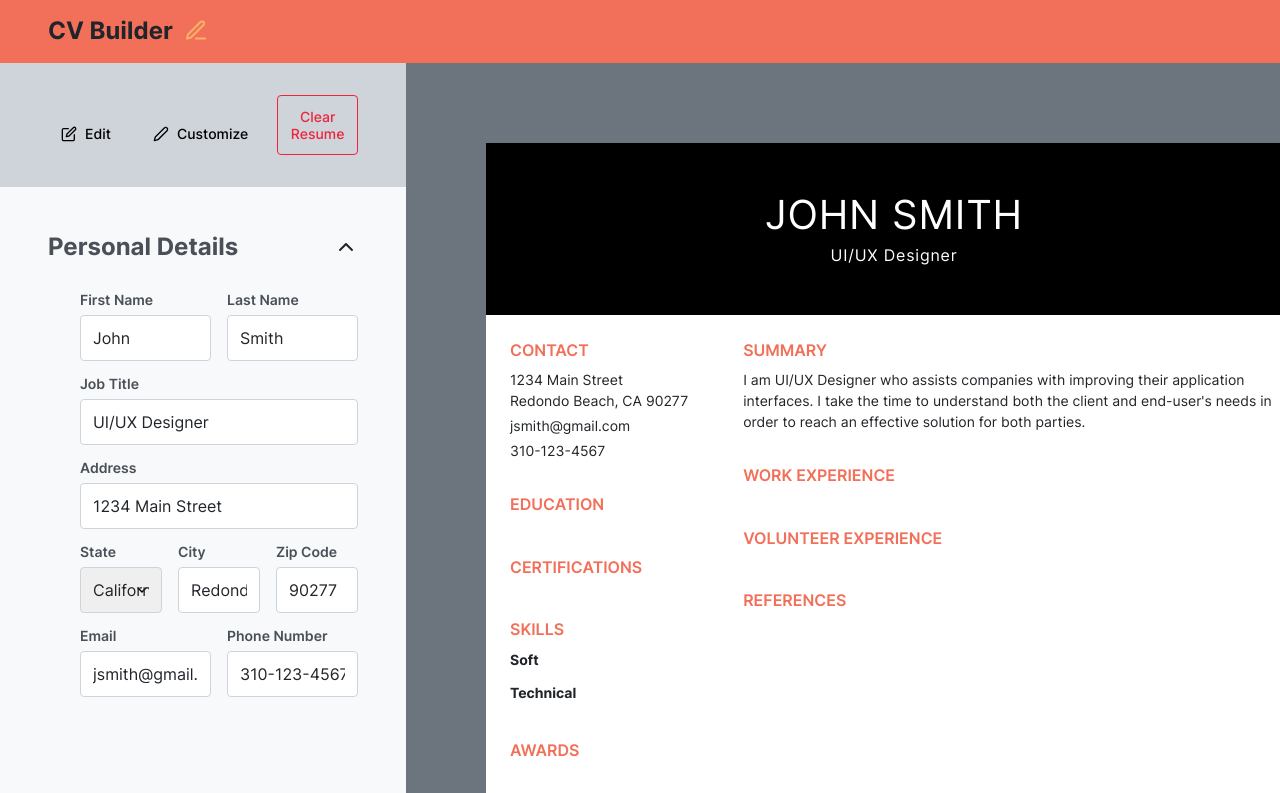
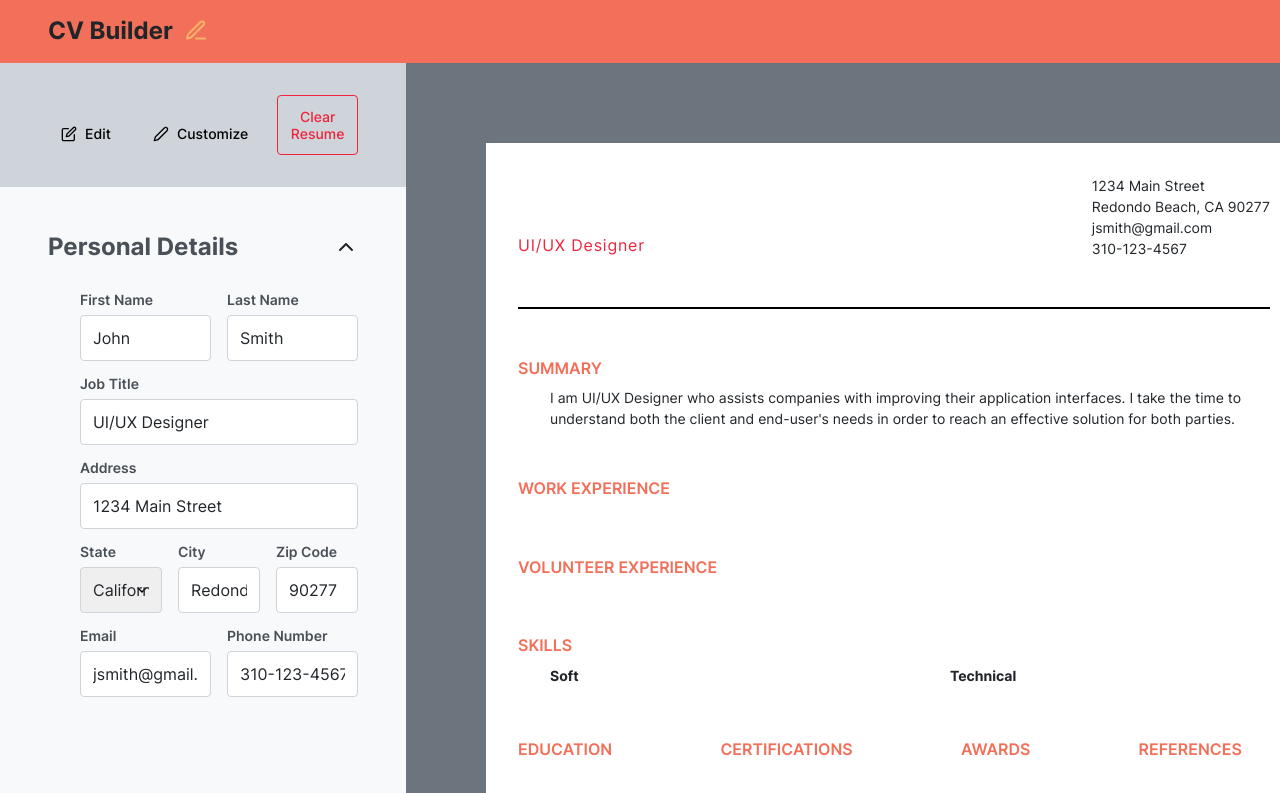
Before and after one commit to vbelmonte/cv-application, a React (Vite) app: page / in a window 1280 px wide. Shown: the top 793 px of the page. Built offline with nearby package versions, Linux system fonts and the light colour scheme.

Commit message:
Add logic to update resume layout choice

```diff
--- a/src/App.jsx
+++ b/src/App.jsx
@@ -595,7 +595,7 @@ function Main() {
 
   const [skillType, setSkillType] = useState('default');
 
-  const [design, setDesign] = useState('design-1');
+  const [design, setDesign] = useState('traditional');
   const [font, setFont] = useState('Inter Regular');
   const [layoutPrimaryColor, setLayoutPrimaryColor] = useState('#000000');
   const [bodyColor, setBodyColor] = useState('#212529');
@@ -991,9 +991,9 @@ function Main() {
                   <InputForm>
                     <div className='display-flex gap-16'>
                       <RadioImg id='design-1' name='design' value='design-1' src={design1} state={design} callback={setDesign} />
-                      <RadioImg id='design-2' name='design' value='design-2' src={design2} state={design} callback={setDesign} />
+                      <RadioImg id='banner' name='design' value='banner' src={design2} state={design} callback={setDesign} />
                       <RadioImg id='design-3' name='design' value='design-3' src={design3} state={design} callback={setDesign} />
-                      <RadioImg id='design-4' name='design' value='design-4' src={design4} state={design} callback={setDesign} />
+                      <RadioImg id='traditional' name='design' value='traditional' src={design4} state={design} callback={setDesign} />
                     </div>
                   </InputForm>
                 </div>
@@ -1019,6 +1019,7 @@ function Main() {
         </div>
       </div>
       <div className='preview-area'>
+        {design === 'banner' &&
           <Banner
             firstName={firstName}
             lastName={lastName}
@@ -1045,6 +1046,35 @@ function Main() {
             layoutPrimary={layoutPrimaryColor}
             font={font}
           />
+        }
+        {design === 'traditional' &&
+          <Traditional
+            firstName={firstName}
+            lastName={lastName}
+            jobTitle={jobTitle}
+            address={address}
+            city={city}
+            state={state}
+            zipCode={zipCode}
+            email={email}
+            phone={phone}
+            summary={summary}
+            workExperience={workArray}
+            volunteerExperience={volunteerArray}
+            softSkills={skillSoftArray}
+            technicalSkills={skillTechArray}
+            education={educationArray}
+            certification={certificationArray}
+            awards={awardArray}
+            references={referenceArray}
+            body={bodyColor}
+            primary={primaryColor}
+            secondary={secondaryColor}
+            tertiary={tertiaryColor}
+            layoutPrimary={layoutPrimaryColor}
+            font={font}
+          />
+        }
       </div>
     </main>
   )
```
Lines whose indentation alone changed are shown as unchanged.
